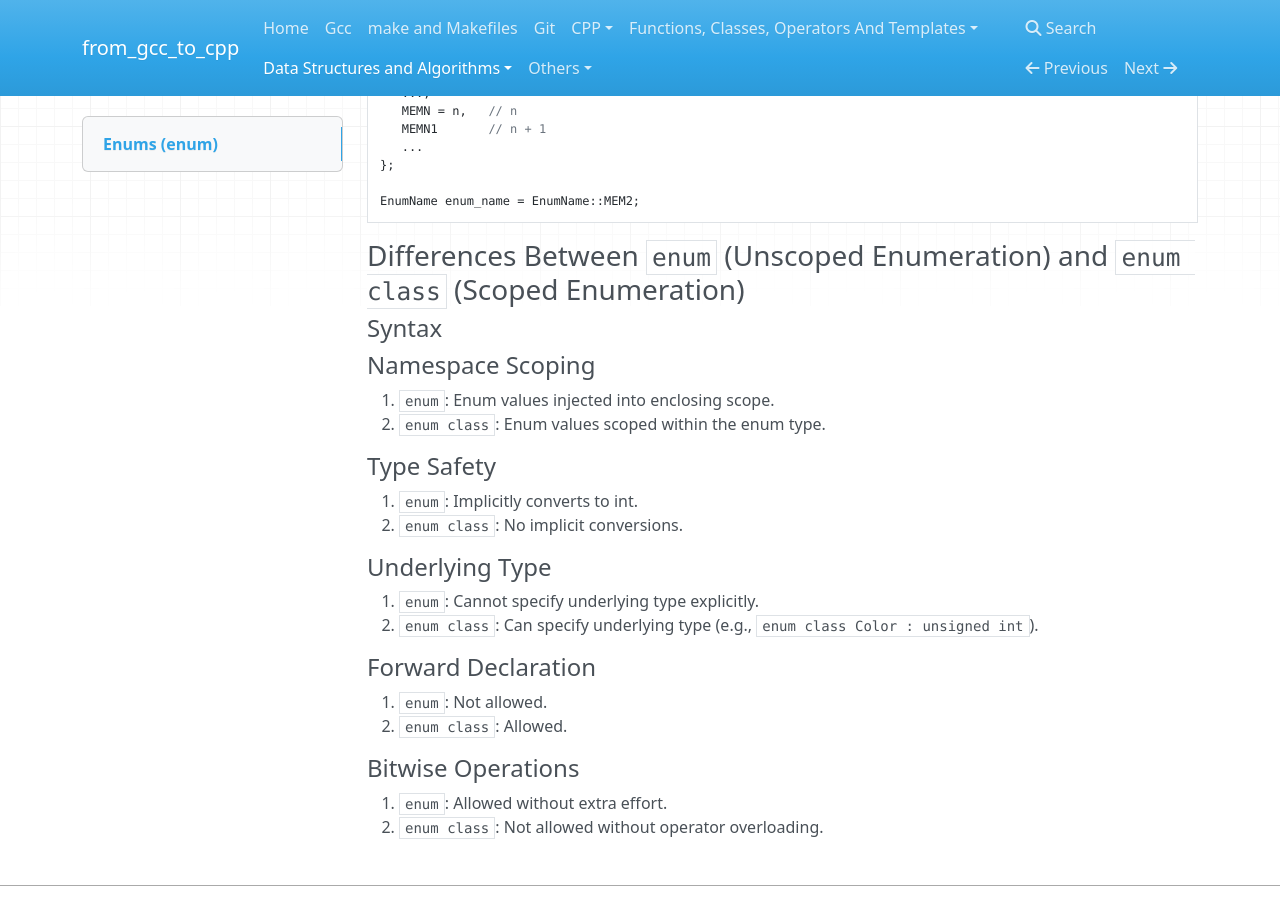
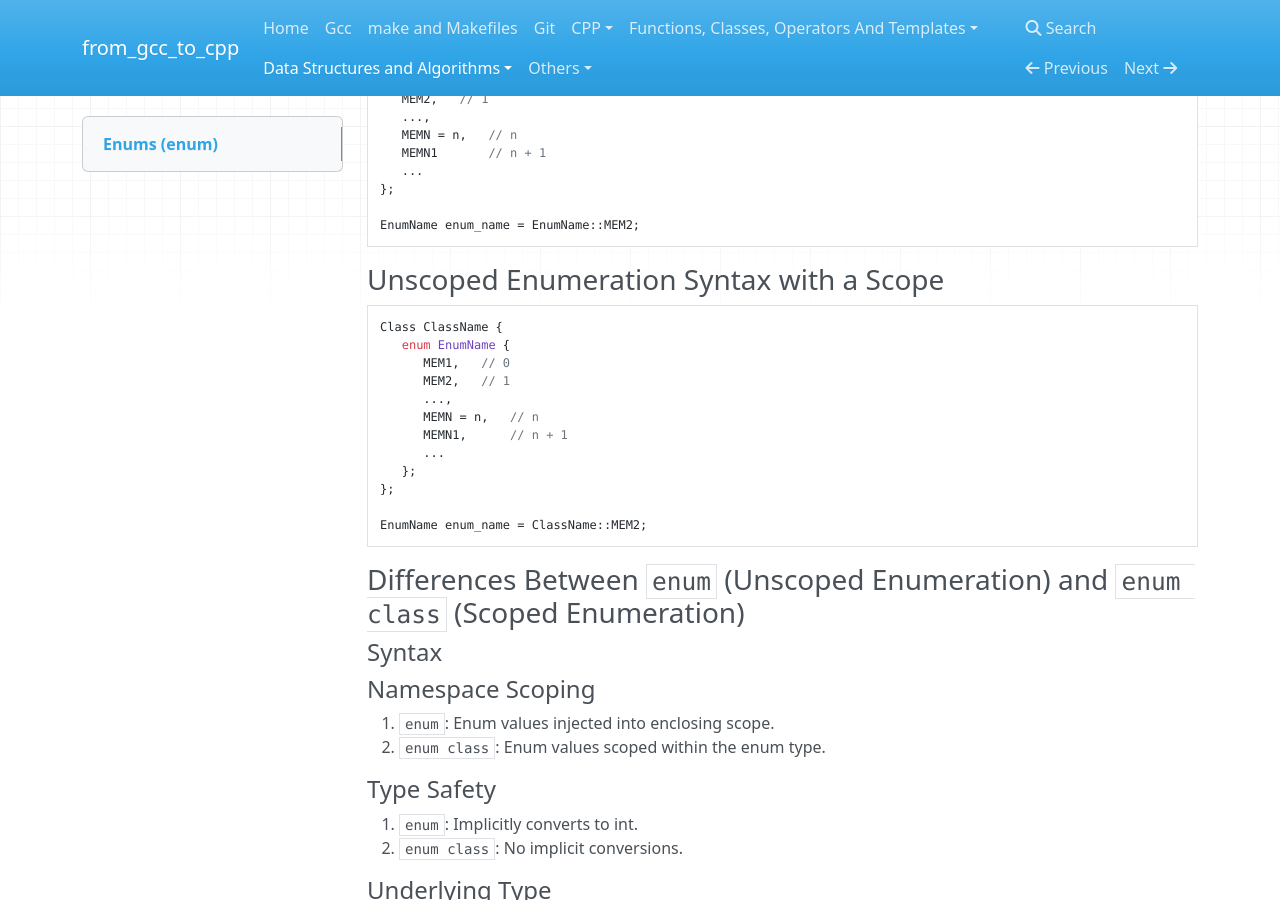
Before and after one commit to 0BananaBig0/from_gcc_to_cpp, an MkDocs documentation site: the page built from docs/Enums.md, in a window 1280 px wide and 900 px high, scrolled down 966 px. Built offline with MkDocs 1.6.1, drawn with Linux system fonts in a browser that asks for light colours; nearby versions of some CDN libraries; some of the changed text lies outside the part shown.

Commit message:
rename, supplement and correction

````diff
--- a/docs/Enums.md
+++ b/docs/Enums.md
@@ -5,6 +5,7 @@
   - [Usage](#usage)
   - [Unscoped Enumeration Syntax](#unscoped-enumeration-syntax)
   - [Scoped Enumeration Syntax](#scoped-enumeration-syntax)
+  - [Unscoped Enumeration Syntax with a Scope](#unscoped-enumeration-syntax-with-a-scope)
   - [Differences Between `enum` (Unscoped Enumeration) and `enum class` (Scoped Enumeration)](#differences-between-enum-unscoped-enumeration-and-enum-class-scoped-enumeration)
     - [Syntax](#syntax)
     - [Namespace Scoping](#namespace-scoping)
@@ -58,6 +59,23 @@ enum EnumName : Type {
 EnumName enum_name = EnumName::MEM2;
 ```
 
+### Unscoped Enumeration Syntax with a Scope
+
+```CPP
+Class ClassName {
+   enum EnumName {
+      MEM1,   // 0
+      MEM2,   // 1
+      ...,
+      MEMN = n,   // n
+      MEMN1,      // n + 1
+      ...
+   };
+};
+
+EnumName enum_name = ClassName::MEM2;
+```
+
 ### Differences Between `enum` (Unscoped Enumeration) and `enum class` (Scoped Enumeration)
 
 #### Syntax
--- a/mkdocs.yml
+++ b/mkdocs.yml
@@ -46,4 +46,4 @@ nav:
     - Some Programming Techniques: SomeProgrammingTechniques.md
     - Handles: Handles.md
     - FileIOs: FileIOs.md
-    - QT: CommonQtClasses.md
+    - QT: CommonQtStuffes.md
````
Also changed, not shown: README.md (+3 -0 lines), docs/CommonQtClasses.md (deleted, +0 -46 lines), docs/CommonQtStuffes.md (added, +52 -0 lines), docs/FromGccToCPP.md (+1 -1 lines), docs/Functions.md (+10 -1 lines).
